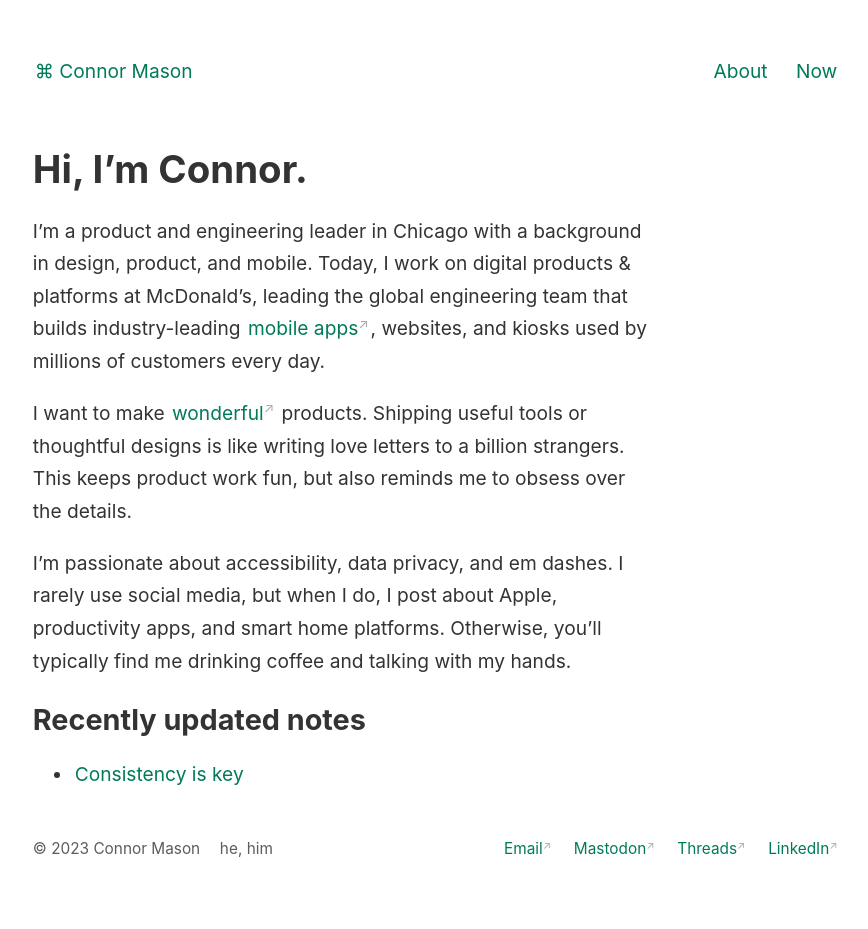
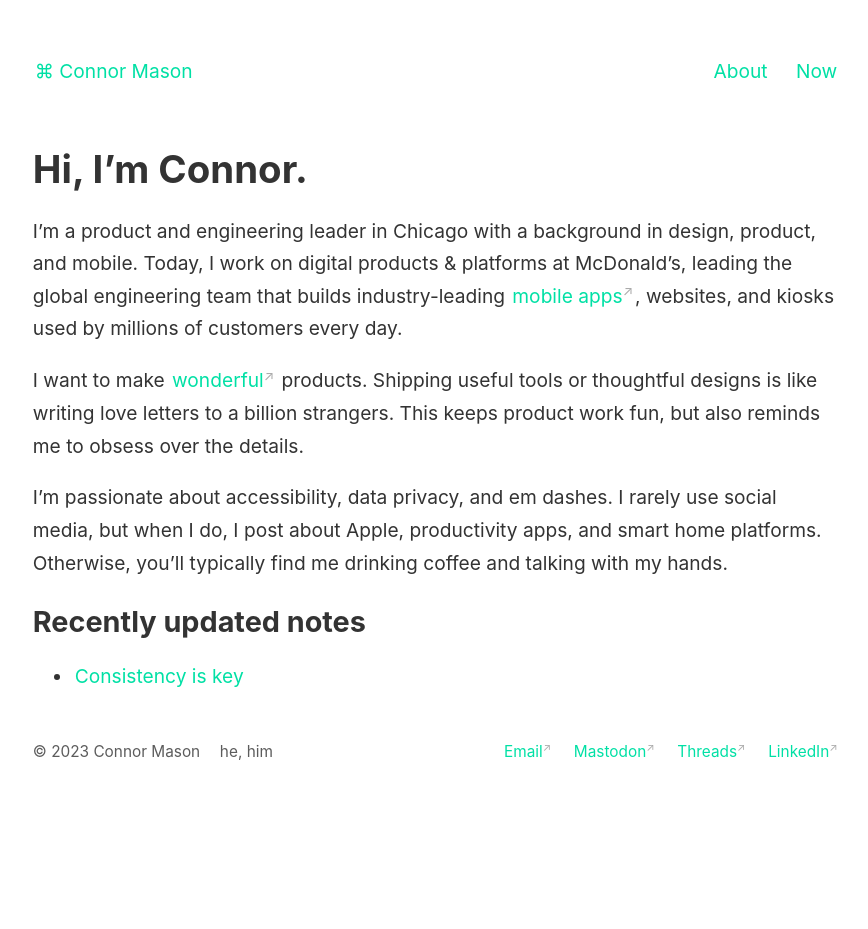
Before and after one commit to conmas/site, a Jekyll site: the page built from _pages/index.md, in a window 1280 px wide. Shown: the whole page, without its empty margins (204-1072 px from the left). Built offline with Jekyll 4.4.1, drawn with Linux system fonts in a browser that asks for light colours; after the commit the page ends 900 px from its top, so only the background shows below that.

Commit message:
Style updates

```diff
--- a/_includes/link-previews.html
+++ b/_includes/link-previews.html
@@ -1,8 +1,5 @@
 <!-- That file is not particularly elegant. This will need a refactor at some point. -->
 <style>
-  content a.internal-link {
-    border-color: #00c490;
-  }
 
   #tooltip-wrapper {
     background: white;
--- a/_pages/index.md
+++ b/_pages/index.md
@@ -23,9 +23,3 @@ I’m passionate about accessibility, data privacy, and em dashes. I rarely use
     </li>
   {% endfor %}
 </ul>
-
-<style>
-  .wrapper {
-    max-width: 32em;
-  }
-</style>
--- a/_sass/_style.scss
+++ b/_sass/_style.scss
@@ -2,7 +2,7 @@ $color-primary: hsl(0, 0%, 10%);
 $color-text: hsl(0, 0%, 20%);
 $color-subtext: hsl(0, 0%, 30%);
 $color-border: hsl(0, 0%, 85%);
-$color-accent: #007a5a;
+$color-accent: #00e0a5;
 $color-box-background: mix($color-primary, white, 4%);
 $border-radius: 4px;
 $font-family: -apple-system, BlinkMacSystemFont, Segoe UI, Helvetica, Arial,
```
Also changed, not shown: 404.html (+3 -4 lines), _notes/consistency.md (+1 -1 lines), _sass/_normalize.scss (+3 -7 lines).
